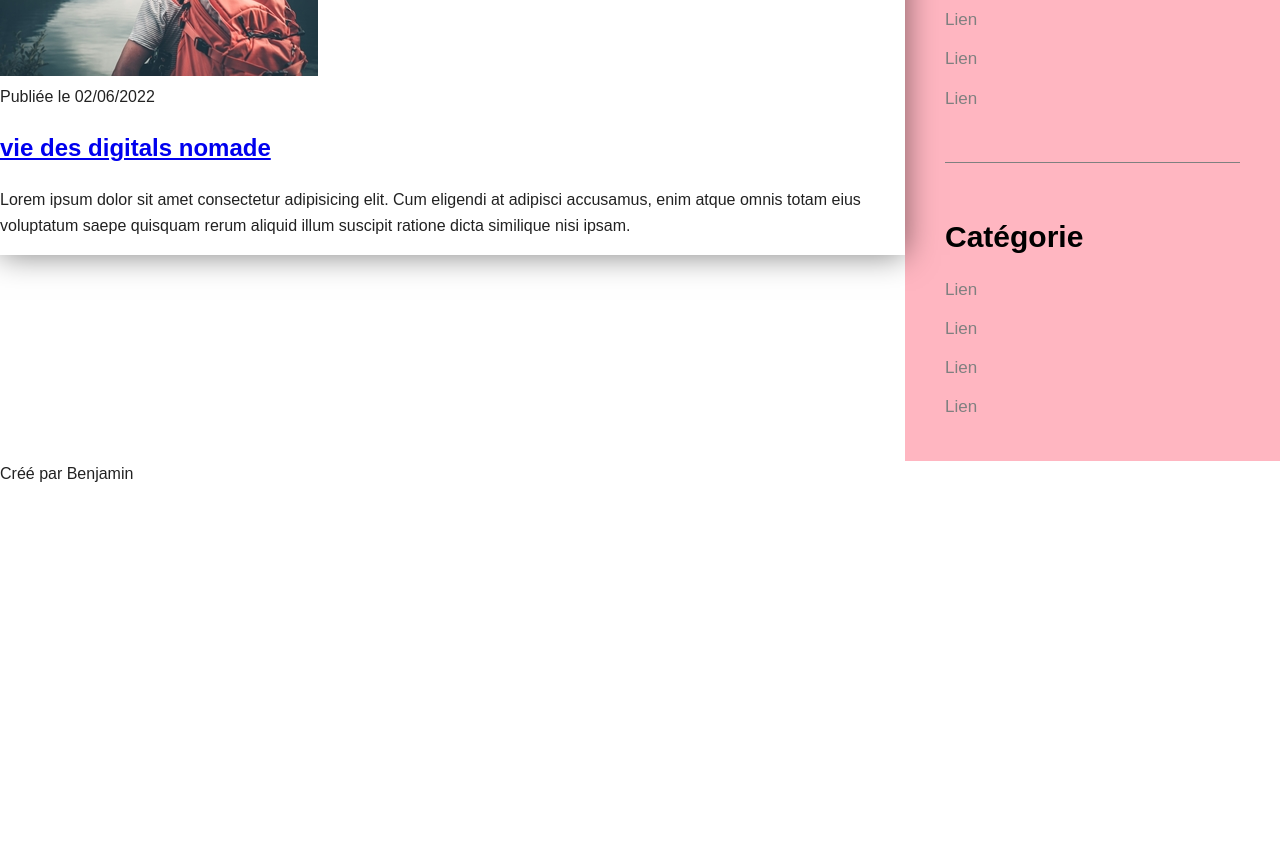
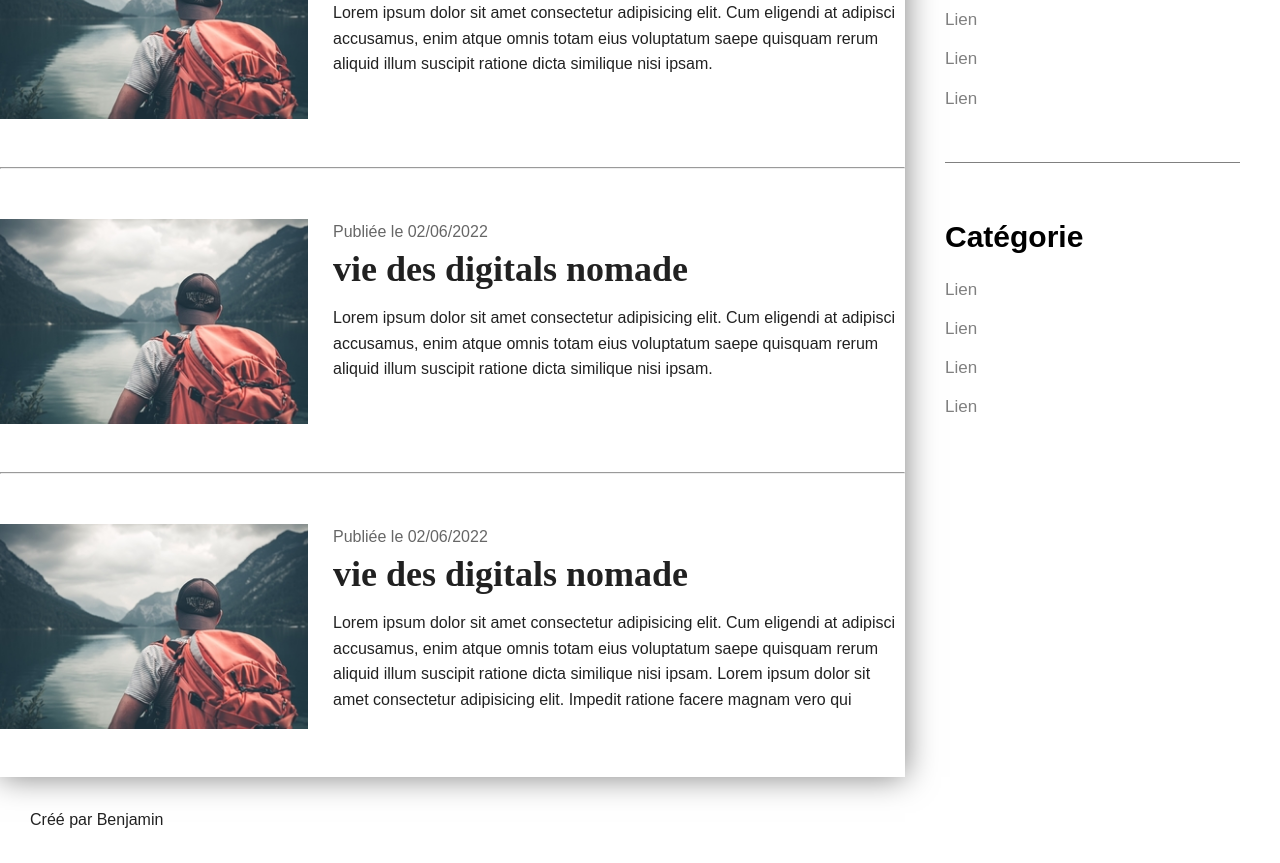
Before and after one commit to Leszczynski-Benjamin/Projet-Blog, a plain HTML site: page index.html in a window 1280 px wide. Shown: the part 663-1526 px from the top of the page. Before the commit the page ends 1149 px from the top, so only its background shows below. Drawn offline with Linux system fonts and the light colour scheme.

Commit message:
Intégration du blog

```diff
--- a/index.html
+++ b/index.html
@@ -26,17 +26,54 @@
     </header>
     <div class="banniere">
     </div>
+    <div class="body">
         <main class="main">
+            <div class="container">
                 <article class="article">
-            <a href="article.html"><img src="./img/article.jpg" alt=""></a>
+                    <a href="article.html" class="article_img"><img src=" ./img/article.jpg" alt=""></a>
                     <div class="article_date">Publiée le 02/06/2022</div>
-            <h2 class="article_title"><a href="article.html"> vie des digitals nomade</a></h2>
-            <p>Lorem ipsum dolor sit amet consectetur adipisicing elit. Cum eligendi at adipisci accusamus, enim atque
-                omnis totam eius voluptatum saepe quisquam rerum aliquid illum suscipit ratione dicta similique nisi
+                    <h2 class="article_title">
+                        <a href="article.html"> vie des digitals nomade</a>
+                    </h2>
+                    <p>Lorem ipsum dolor sit amet consectetur adipisicing elit. Cum eligendi at adipisci accusamus, enim
+                        atque
+                        omnis totam eius voluptatum saepe quisquam rerum aliquid illum suscipit ratione dicta similique
+                        nisi
                         ipsam.</p>
                 </article>
+                <hr>
+                <article class=" article">
+                    <a href="article.html" class="article_img"><img src=" ./img/article.jpg" alt=""></a>
+                    <div class="article_date">Publiée le 02/06/2022</div>
+                    <h2 class="article_title">
+                        <a href="article.html"> vie des digitals nomade</a>
+                    </h2>
+                    <p>Lorem ipsum dolor sit amet consectetur adipisicing elit. Cum eligendi at adipisci accusamus, enim
+                        atque
+                        omnis totam eius voluptatum saepe quisquam rerum aliquid illum suscipit ratione dicta similique
+                        nisi
+                        ipsam.</p>
+                </article>
+                <hr>
+                <article class=" article">
+                    <a href="article.html" class="article_img"><img src=" ./img/article.jpg" alt=""></a>
+                    <div class="article_date">Publiée le 02/06/2022</div>
+                    <h2 class="article_title">
+                        <a href="article.html"> vie des digitals nomade</a>
+                    </h2>
+                    <p>Lorem ipsum dolor sit amet consectetur adipisicing elit. Cum eligendi at adipisci accusamus, enim
+                        atque
+                        omnis totam eius voluptatum saepe quisquam rerum aliquid illum suscipit ratione dicta similique
+                        nisi
+                        ipsam. Lorem ipsum dolor sit amet consectetur adipisicing elit. Impedit ratione facere magnam
+                        vero qui eligendi. Dolorum nam alias, magnam ea, voluptatum iure ipsam hic sunt explicabo
+                        sapiente mollitia numquam et. Lorem, ipsum dolor sit amet consectetur adipisicing elit. Velit,
+                        autem animi quaerat fugit recusandae voluptatum pariatur adipisci a, exercitationem minus illo
+                        alias, expedita voluptate dolor quo modi earum rem. Quam.</p>
+                </article>
+            </div>
         </main>
-    <aside class="sideBar">
+        <aside class=" sideBar">
             <h4 class="title-sideBar">Catégorie</h4>
             <ul>
                 <li><a href="#">Lien</a></li>
@@ -53,6 +90,7 @@
                 <li><a href="#">Lien</a></li>
             </ul>
         </aside>
+    </div>
     <footer class="footer">
         Créé par Benjamin
     </footer>
--- a/style.css
+++ b/style.css
@@ -2,26 +2,30 @@
     box-sizing: border-box;
 }
 
-body {
+body,
+html {
     margin: 0;
     font-size: 16px;
     color: rgba(0, 0, 0, 0.87);
     font-family: "Montserrat", sans-serif;
     line-height: 1.6;
+    font-weight: 500;
 }
 
 .topBar {
+    display: flex;
+    justify-content: space-around;
+    align-items: center;
     position: fixed;
     top: 0;
     left: 0;
     right: 0;
     background: #FFF;
     padding: 30px;
+    z-index: 6;
+    box-shadow: 0 0 10px rgba(0, 0, 0, 0.5);
 }
 
-.topBar nav {
-    float: left;
-}
 
 .topBar nav a {
     color: grey;
@@ -35,9 +39,6 @@ body {
     color: #000;
 }
 
-.social {
-    float: right;
-}
 
 .social a {
     padding: 0 12px;
@@ -53,8 +54,12 @@ body {
 .banniere {
     background: url(./img/header.jpg) no-repeat;
     background-position: center center;
-    background-size: 100%;
+    background-size: cover;
     height: 527px;
+}
+
+.body {
+    display: flex;
 }
 
 .main {
@@ -63,11 +68,71 @@ body {
     box-shadow: 0 0 30px rgba(0, 0, 0, 0.5);
     z-index: 2;
     position: relative;
+    background-color: white;
+}
+
+.container {
+    max-width: 940px;
+    margin: 0 auto;
+}
+
+.article {
+    position: relative;
+    margin: 50px 0;
+    padding-left: 333px;
+    min-height: 203px;
+    background-color: #FFF;
+}
+
+.article hr {
+    background-color: grey;
+    border: none;
+    height: 1px;
+    margin: 50px 0;
+}
+
+.article_img {
+    position: absolute;
+    top: 0;
+    left: 0;
+    width: 308px;
+    margin-right: 27px;
+}
+
+.article a {
+    color: inherit;
+    text-decoration: none;
+}
+
+.article p {
+    max-height: 100px;
+    overflow: hidden;
+    text-overflow: clip;
+}
+
+.article a:hover {
+    text-decoration: underline;
+}
+
+.article_date {
+    font-weight: 300px;
+    color: rgba(0, 0, 0, 0.60);
+    margin-bottom: 5px;
+}
+
+.article_title {
+    font-size: 2.25rem;
+    line-height: 1.1;
+    font-family: "Cardo", serif;
+    margin: 0 0 15px 0;
+}
+
+.article_img img {
+    width: 100%;
+    height: auto;
 }
 
 .sideBar {
-    float: right;
-    background-color: lightpink;
     width: 375px;
     padding: 40px;
     z-index: 1;
@@ -122,4 +187,5 @@ body {
 
 .footer {
     clear: both;
+    padding: 30px;
 }
```
Lines whose indentation alone changed are shown as unchanged.
